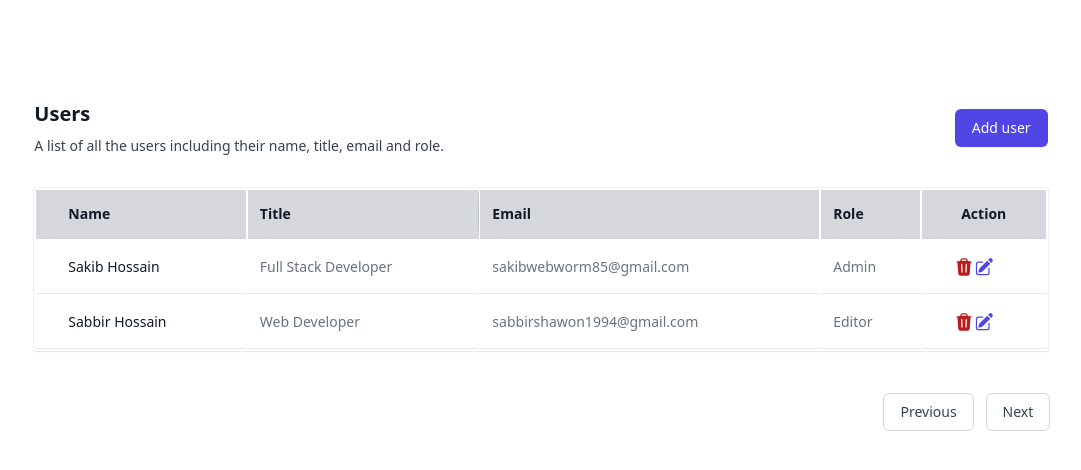
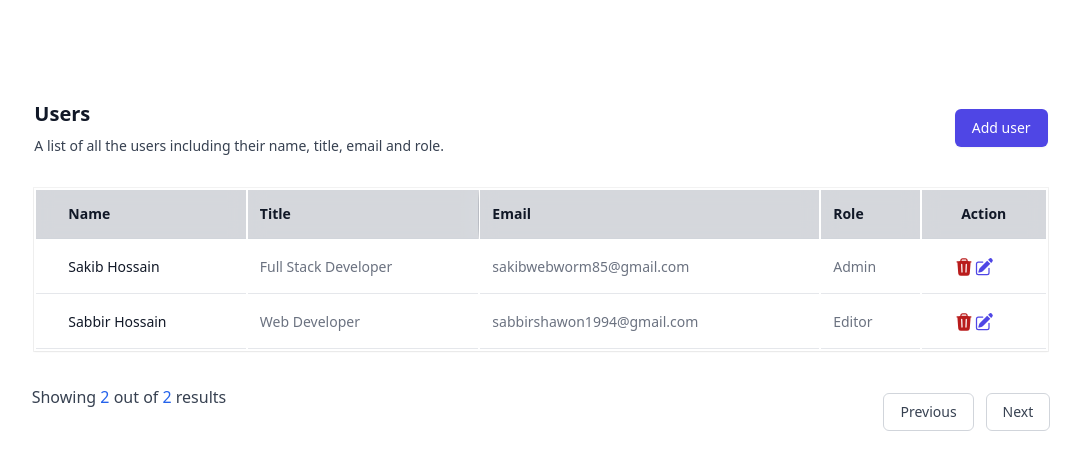
Before and after one commit to Sabbirhossain97/react-user-management, a React (Create React App) app: page / in a window 1280 px wide. Shown: the top 470 px of the page, without its empty margins (99-1180 px from the left). Built offline with nearby package versions, Linux system fonts and the light colour scheme.

Commit message:
some changes

```diff
--- a/src/App.js
+++ b/src/App.js
@@ -127,7 +127,6 @@ function App() {
   useEffect(() => {
     setTotalPage(Math.ceil(users.length / perPage));
   }, [users]);
-  console.log(users.length);
   return (
     <div className="mt-[100px]">
       <div className="px-4 sm:px-6 lg:px-8">
@@ -227,7 +226,7 @@ function App() {
                                 <div className="flex justify-center">
                                   <a
                                     onClick={() => removeTodo(user.id)}
-                                    className="text-red-700 hover:text-indigo-900"
+                                    className="text-red-700 hover:text-red-800"
                                   >
                                     <svg
                                       xmlns="http://www.w3.org/2000/svg"
--- a/src/components/Pagination.js
+++ b/src/components/Pagination.js
@@ -23,6 +23,19 @@ const Pagination = ({
         className="flex items-cente bg-white px-4 py-3 sm:px-6 w-10/12 mx-auto"
         aria-label="Pagination"
       >
+        <div className="sm:block lg:flex items-center">
+          <p className="text-md text-gray-700">
+            Showing
+            <span className="font-medium text-blue-600">
+              &nbsp;{users.length / totalPage}
+            </span>
+            <span className="">
+              &nbsp;out of&nbsp;
+              <span className="font-medium text-blue-600">{users.length} </span>
+            </span>
+            results
+          </p>
+        </div>
         <div className="flex flex-1 justify-center sm:justify-end mt-[30px]">
           <button
             onClick={() => previousPage()}
--- a/src/index.css
+++ b/src/index.css
@@ -13,11 +13,12 @@
 
 .Transition-exit {
     opacity: 1;
+    transition: all 300ms;
 }
 
 .Transition-exit-active {
     opacity: 0;
-    transition: all 300ms;
+    transition: all 500ms;
 }
 .slide-vertical-enter {
     opacity: 0;
```
